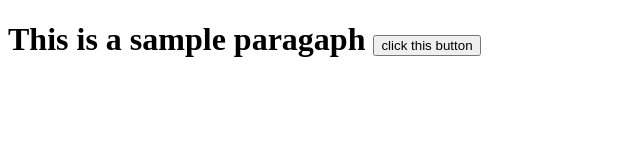
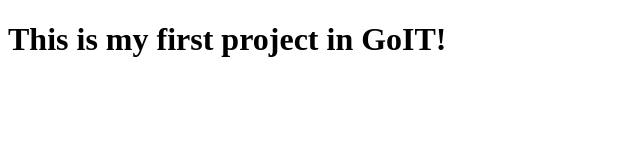
Before and after one commit to RSIAPNO78/git-demo-fson4, a plain HTML site: page index.html in a window 1280 px wide. Shown: the whole page, without its empty margins (0-640 px from the left). Drawn offline with Linux system fonts and the light colour scheme.

Commit message:
Create  index.html

```diff
--- a/index.html
+++ b/index.html
@@ -7,6 +7,6 @@
 
 </head>
 <body>
-   <h1>This is a sample paragaph <button>click this button</button></h1>
+   <h1>This is my first project in GoIT!</h1>
 </body>
 </html>
```
